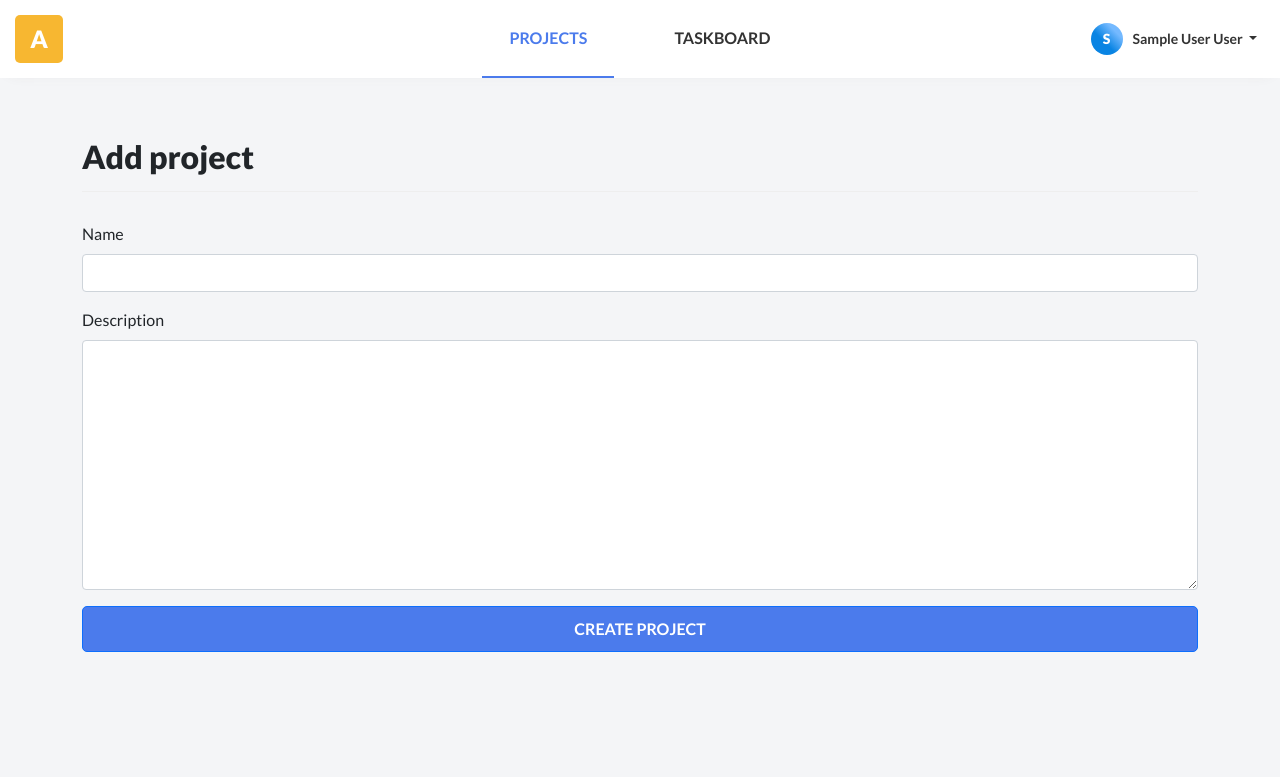
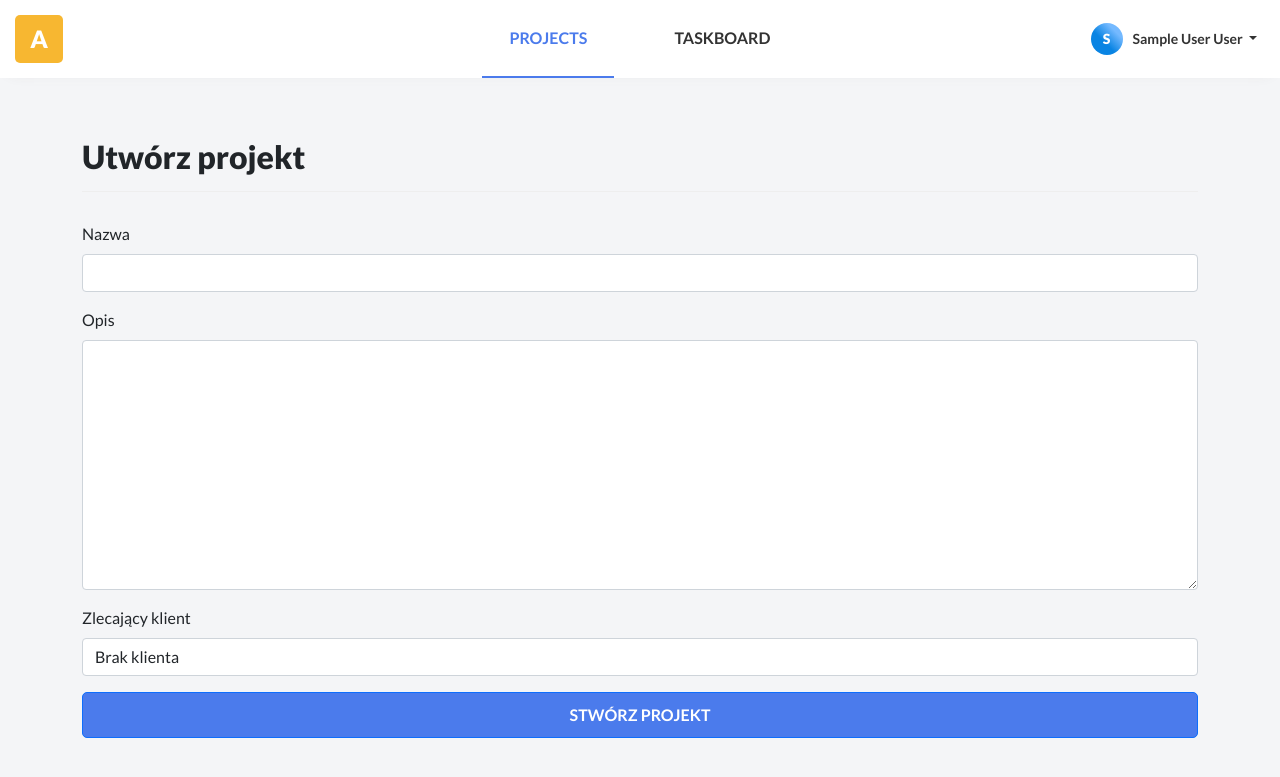
Before and after one commit to KIRFEDO/APSI_zespol2, a Flask app: page /projects/add in a window 1280 px wide. Shown: the top 777 px of the page. Run offline with Flask 2, Linux system fonts and the light colour scheme; the first user in the database is signed in; tables that the repository leaves empty hold one stand-in row (Sample ...); some libraries are stand-ins or nearby versions.

Commit message:
add project form

```diff
--- a/app/forms.py
+++ b/app/forms.py
@@ -1,25 +1,42 @@
 from flask_wtf import FlaskForm
-from wtforms import StringField, PasswordField, SubmitField, SelectField
+from wtforms import StringField, PasswordField, SubmitField, SelectField, TextAreaField
 from wtforms.validators import DataRequired, Length, ValidationError, EqualTo
-from app.models import User
+from app.models import User, Project
 
 
 class RegistrationForm(FlaskForm):
-    login = StringField('Username', validators=[DataRequired(), Length(max=20)])
-    password = PasswordField('Password', validators=[DataRequired(), Length(min=6,max=30)])
-    confirm_password = PasswordField('Confirm password', validators=[DataRequired(), EqualTo('password')])
-    name = StringField('Name', validators=[DataRequired(), Length(max=20)])
-    surname = StringField('Surname', validators=[DataRequired(), Length(max=30)])
-    role = SelectField('Role', choices=['kierownik', 'pracownik', 'klient'])
-    submit = SubmitField('Register')
+    login = StringField('Login', validators=[DataRequired(), Length(max=20)])
+    password = PasswordField('Hasło', validators=[DataRequired(), Length(min=6, max=30)])
+    confirm_password = PasswordField('Potwierdź hasło', validators=[DataRequired(), EqualTo('password')])
+    name = StringField('Imię', validators=[DataRequired(), Length(max=20)])
+    surname = StringField('Nazwisko', validators=[DataRequired(), Length(max=30)])
+    role = SelectField('Rola', choices=['kierownik', 'pracownik', 'klient'])
+    submit = SubmitField('Stwórz użytkownika')
 
     def validate_login(self, login):
         user = User.query.filter_by(login=login.data).first()
         if user:
-            raise ValidationError('That username is taken. Please choose a different one.')
+            raise ValidationError('Login jest zajęty. Proszę wybrać inny login.')
 
 
 class LoginForm(FlaskForm):
-    login = StringField('Username', validators=[DataRequired()])
-    password = PasswordField('Password', validators=[DataRequired()])
-    submit = SubmitField('Login')
+    login = StringField('Login', validators=[DataRequired()])
+    password = PasswordField('Hasło', validators=[DataRequired()])
+    submit = SubmitField('Zaloguj')
+
+
+class ProjectForm(FlaskForm):
+    name = StringField('Nazwa', validators=[DataRequired(), Length(max=50)])
+    description = TextAreaField('Opis', validators=[Length(max=500)])
+    client = SelectField('Zlecający klient')
+    submit = SubmitField('Stwórz projekt')
+
+    def __init__(self, *args, **kwargs):
+        super(ProjectForm, self).__init__(*args, **kwargs)
+        self.client.choices = [("", "Brak" + " " + "klienta")] + [(c.id, c.name + " " + c.surname) for c in
+                                                                  User.query.filter(User.role == "klient")]
+
+    def validate_name(self, name):
+        p = Project.query.filter_by(name=name.data).first()
+        if p:
+            raise ValidationError('Istnieje już projekt o takiej nazwie.')
--- a/app/routes.py
+++ b/app/routes.py
@@ -1,8 +1,8 @@
 from app import app, db, bcrypt
-from flask import render_template, redirect, flash, url_for, request
-from flask_login import current_user, login_user, logout_user
-from app.forms import LoginForm, RegistrationForm
-from app.models import User
+from flask import render_template, redirect, flash, url_for, request, abort
+from flask_login import current_user, login_user, logout_user, login_required
+from app.forms import LoginForm, RegistrationForm, ProjectForm
+from app.models import User, Project
 
 
 # Home
@@ -46,20 +46,27 @@ def projects():
 
 
 # Projects add
-@app.route('/projects/add')
+@app.route('/projects/add', methods=['GET', 'POST'])
+@login_required
 def projectAdd():
+    form = ProjectForm()
     current_view = 'projects-add'
-    user = -1
-    if current_user.is_authenticated:
-        user = current_user.get_id()
+    user = current_user.get_id()
     u = User.query.get(user)
-
-    if (u.role == 'kierownik'):
-        return render_template('admin/admin-project-add.html', u=u, current_view=current_view)
-
+    if u.role == 'kierownik':
+        if form.validate_on_submit():
+            c = form.client.data
+            if c == "":
+                c = None
+            project = Project(name=form.name.data, description=form.description.data, supervisor=user,
+                              client=c)
+            db.session.add(project)
+            db.session.commit()
+            flash('Projekt utworzony', 'success')
+            return redirect(url_for('projects'))
+        return render_template('admin/admin-project-add.html', u=u, current_view=current_view, form=form)
     else:
-        # TODO unauthantized
-        return 0
+        abort(403)
 
 
 # Single project
--- a/app/templates/admin/admin-project-add.html
+++ b/app/templates/admin/admin-project-add.html
@@ -14,19 +14,46 @@
     {% include 'common/navbar.html' %}
 
     <div class="content-wrapper">
+        {% if form.errors %}
+        <div class="invalid-feedback">
+            {% for error in form.errors %}
+            <span>{{ error }}</span>
+            {% endfor %}
+        </div>
+        {% endif %}
         <div class="container">
-                <h1>Add project</h1>
+            <h1>Utwórz projekt</h1>
 
-                <form>
+
+            <form method="POST" action="">
+                {{ form.hidden_tag() }}
                 <div class="mb-3">
-                        <label for="name" class="form-label">Name</label>
-                        <input type="text" class="form-control" id="name">
+                    {{ form.name.label(class="form-label") }}
+                    {% if form.name.errors %}
+                            {{ form.name(class="form-control is-invalid") }}
+                            <div class="invalid-feedback">
+                                {% for error in form.name.errors %}
+                                    <span>{{ error }}</span>
+                                {% endfor %}
+                            </div>
+                        {% else %}
+                            {{ form.name(class="form-control") }}
+                        {% endif %}
+                    <!--                        <label for="name" class="form-label">Name</label>-->
+                    <!--                        <input type="text" class="form-control" id="name">-->
                 </div>
                 <div class="mb-3">
-                        <label for="description" class="form-label">Description</label>
-                        <textarea name="description" class="form-control" id="description"></textarea>
+                    {{ form.description.label(class="form-label") }}
+                    {{ form.description(class="form-control") }}
+                    <!--                        <label for="description" class="form-label">Description</label>-->
+                    <!--                        <textarea name="description" class="form-control" id="description"></textarea>-->
                 </div>
-                    <button type="submit" class="btn btn-primary">Create project</button>
+                <div class="mb-3">
+                    {{ form.client.label(class="form-label") }}
+                    {{ form.client(class="form-control") }}
+                </div>
+                <!--                    <button type="submit" class="btn btn-primary">Create project</button>-->
+                {{ form.submit(class="btn btn-primary") }}
             </form>
         </div>
     </div>
```
Lines whose indentation alone changed are shown as unchanged.
